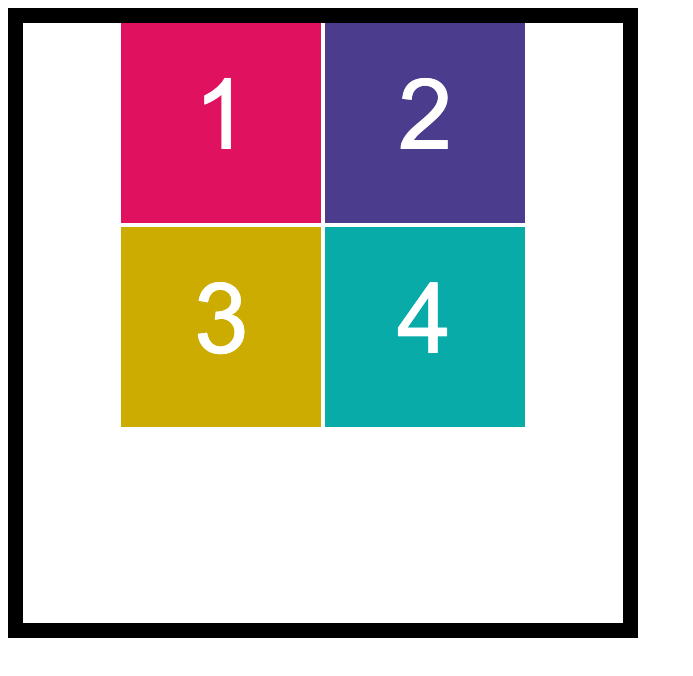
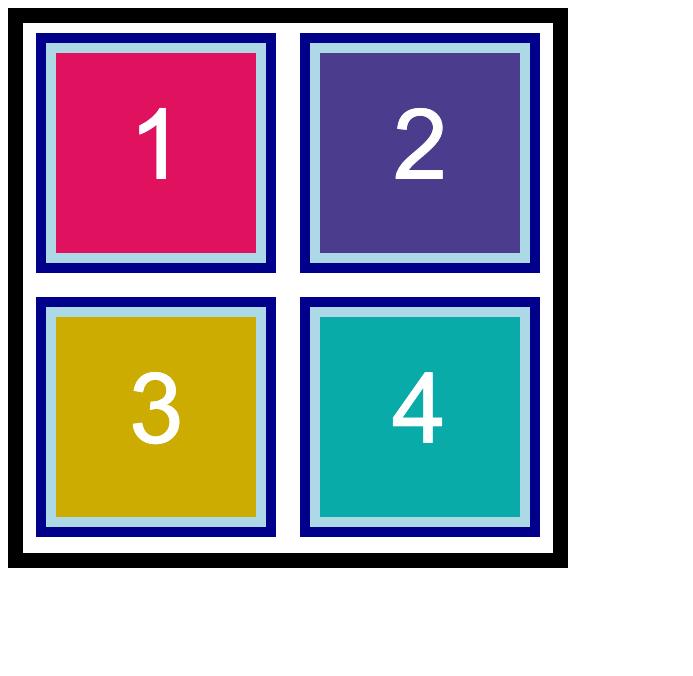
Before and after one commit to farhahdin1997/coding_bootcamp, a plain HTML site: page Week 1/Day 2/task 2/index3.html in a window 1280 px wide. Shown: the whole page, without its empty margins (0-693 px from the left). Drawn offline with Linux system fonts and the light colour scheme.

Commit message:
css edit

```diff
--- a/Week 1/Day 2/task 2/assets/css/style.css
+++ b/Week 1/Day 2/task 2/assets/css/style.css
@@ -1,6 +1,6 @@
 section {
-  width: 600px;
-  height: 600px;
+  width: 530px;
+  height: 530px;
   text-align: center;
   border: 15px solid black;
 }
@@ -9,6 +9,15 @@ img {
   width: 200px;
   height: 200px;
   background-color: lightblue;
+  border: 10px solid darkblue;
+ padding:10px;
+ margin:10px;
+
+
+
+
+
+
   /* TODO: Add a margin property */
   /* TODO: Add a padding property */
   /* TODO: Add a border property */
```
